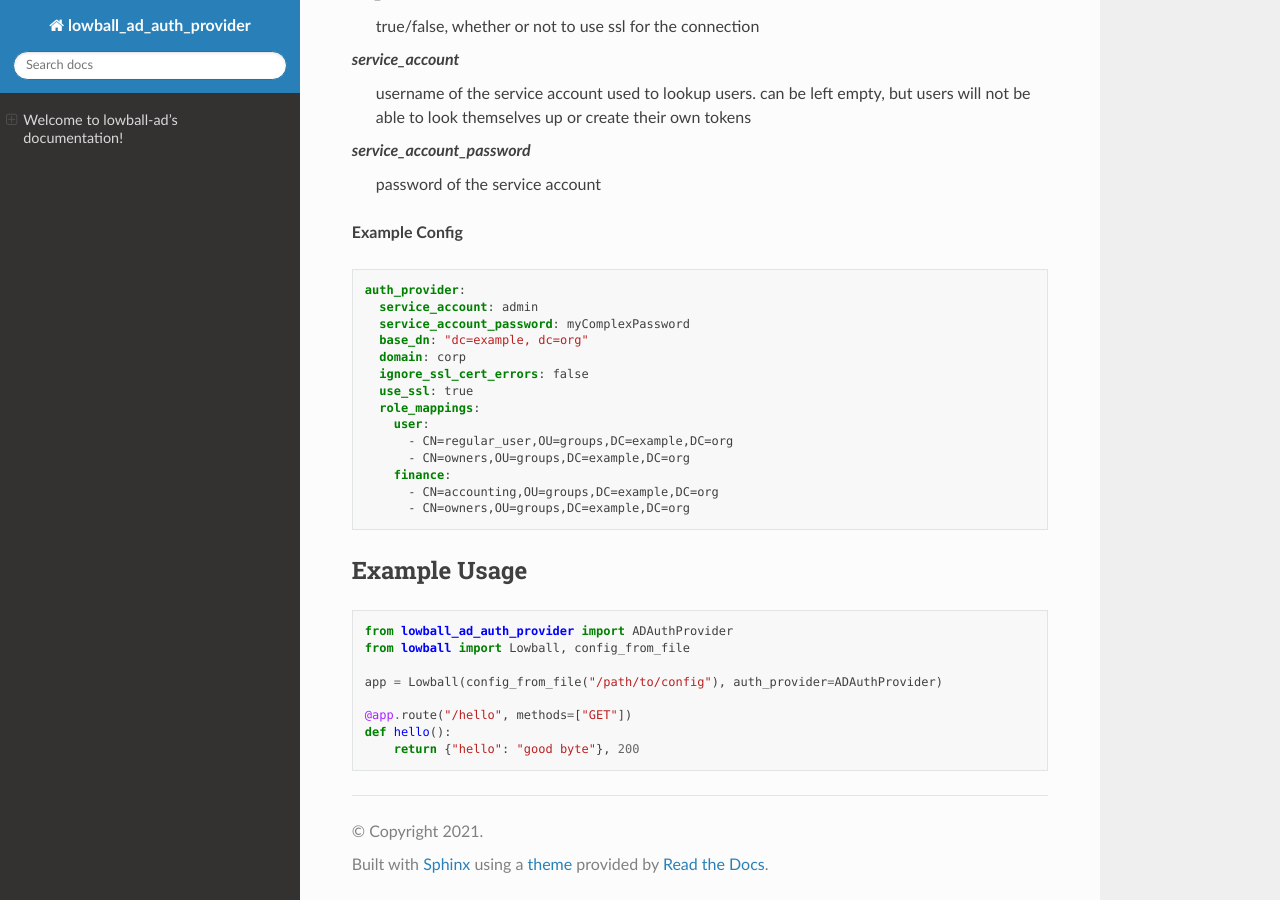
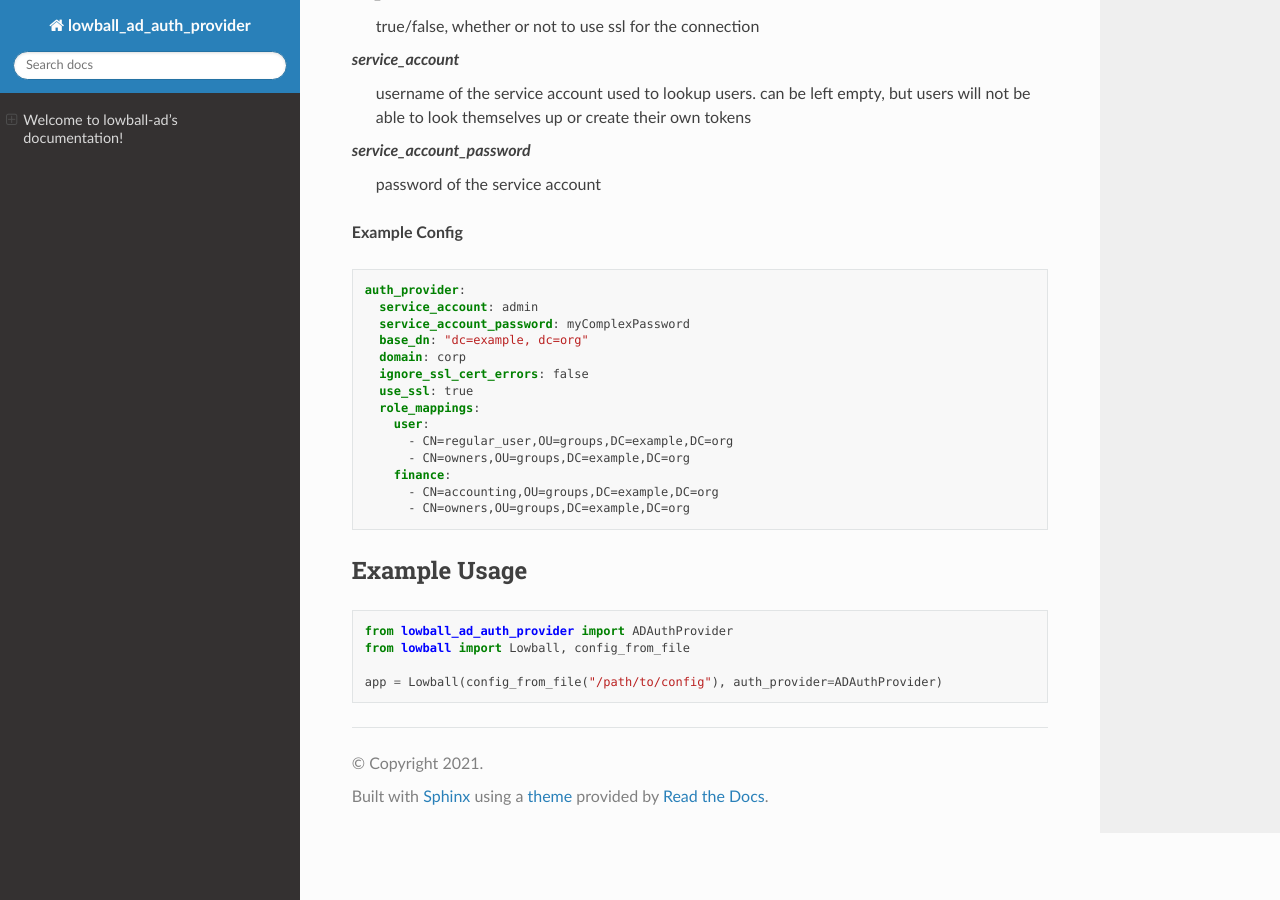
Before and after one commit to EmersonElectricCo/lowball-ad-auth-provider, a Sphinx documentation site: the page built from docs/contents.rst, in a window 1280 px wide and 900 px high, scrolled down 1130 px. Built offline with Sphinx 7.4.7 and the Read the Docs theme 2.0.0, drawn with Linux system fonts in a browser that asks for light colours.

Commit message:
Update docs/contents.rst
removing unnecessary route display

Co-authored-by: Tim Lemm <compsecmonkey@gmail.com>

```diff
--- a/docs/contents.rst
+++ b/docs/contents.rst
@@ -93,7 +93,3 @@
     from lowball import Lowball, config_from_file
 
     app = Lowball(config_from_file("/path/to/config"), auth_provider=ADAuthProvider)
-
-    @app.route("/hello", methods=["GET"])
-    def hello():
-        return {"hello": "good byte"}, 200
```
